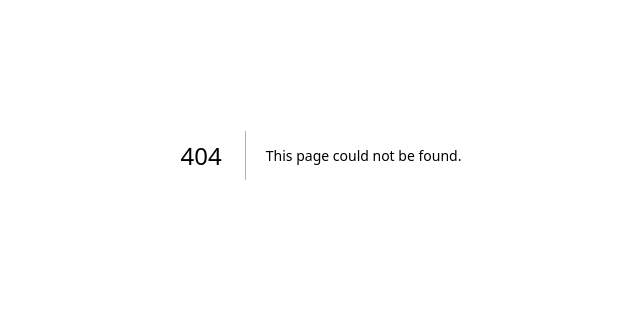
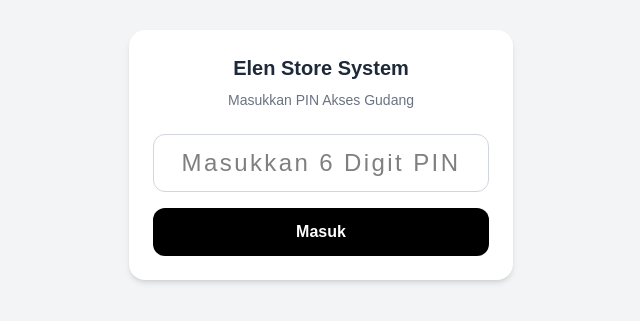
Before and after one commit to dzikriyahlailatul26-max/elen-store-app, a Next.js app: page /login in a window 1280 px wide. Before the commit this address had no page. Shown: the part 245-566 px from the top of the page, without its empty margins (319-959 px from the left). Built offline with nearby package versions, Linux system fonts and the light colour scheme.

Commit message:
Add login PIN page

```diff
--- /dev/null
+++ b/app/login/page.tsx
@@ -0,0 +1,58 @@
+'use client';
+
+import { useState } from 'react';
+import { useRouter } from 'next/navigation';
+
+export default function LoginPage() {
+  const [pin, setPin] = useState('');
+  const [error, setError] = useState(false);
+  const router = useRouter();
+
+  // PIN rahasia tim Elen Store
+  const PIN_RAHASIA = '123456';
+
+  const handleLogin = (e: React.FormEvent) => {
+    e.preventDefault();
+    if (pin === PIN_RAHASIA) {
+      localStorage.setItem('elen_auth', 'true');
+      router.push('/dashboard/admin');
+    } else {
+      setError(true);
+      setPin('');
+    }
+  };
+
+  return (
+    <div className="min-h-screen bg-gray-100 flex items-center justify-center p-4">
+      <div className="bg-white p-6 rounded-2xl shadow-md w-full max-w-sm text-center">
+        <h1 className="text-xl font-bold text-gray-800 mb-2">Elen Store System</h1>
+        <p className="text-sm text-gray-500 mb-6">Masukkan PIN Akses Gudang</p>
+
+        <form onSubmit={handleLogin} className="space-y-4">
+          <input
+            type="password"
+            maxLength={6}
+            value={pin}
+            onChange={(e) => {
+              setError(false);
+              setPin(e.target.value);
+            }}
+            placeholder="Masukkan 6 Digit PIN"
+            className="w-full text-center text-2xl tracking-widest py-3 border border-gray-300 rounded-xl focus:outline-none focus:ring-2 focus:ring-black text-black"
+          />
+
+          {error && (
+            <p className="text-sm text-red-500 font-medium">PIN Salah! Coba lagi.</p>
+          )}
+
+          <button
+            type="submit"
+            className="w-full bg-black text-white py-3 rounded-xl font-semibold hover:bg-gray-800 transition"
+          >
+            Masuk
+          </button>
+        </form>
+      </div>
+    </div>
+  );
+}
--- a/app/page.tsx
+++ b/app/page.tsx
@@ -1,3 +1,5 @@
 import { redirect } from 'next/navigation';
 
-export default function Home() { redirect('/dashboard/admin'); }
+export default function Home() {
+  redirect('/login');
+}
```
